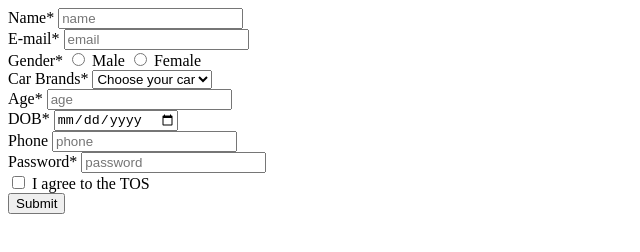
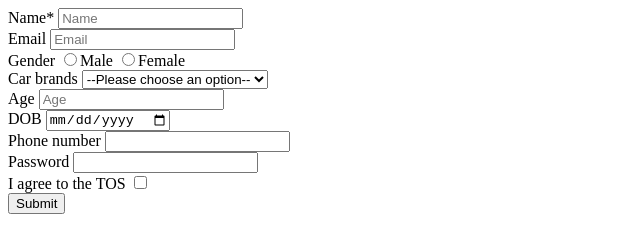
Before and after one commit to acciojob/signup-form-car-Subkabg, a website: page main.html in a window 1280 px wide. Shown: the whole page, without its empty margins (0-640 px from the left). Drawn offline with Linux system fonts and the light colour scheme.

Commit message:
created a submission

```diff
--- a/main.html
+++ b/main.html
@@ -10,7 +10,7 @@
 	<!-- the entire body must be written by student -->
     <script type="text/javascript" src="./script.js">
 </script>
-<form method= "POST">
+<!--  <form method= "POST">
 	<div>
 	<label for="name">Name*</label>
 		<input type="text" id="name" name="name" placeholder="name" required>
@@ -47,6 +47,43 @@
 		<label for="tos"></label>
 		<input type="checkbox" id="tos" required> I agree to the TOS <br>
 		<button type="submit" value="submit">Submit
+</form>-->
+	<form method="POST">
+		<label for="name">Name*</label>
+		<input type="text" placeholder="Name" required>
+		<br>
+		<label for="Email">Email</label>
+		<input type="email" placeholder="Email" required>
+		<br>
+		<label for="Gender">Gender</label>
+		<input type="radio" name="gender" required>Male
+		<input type="radio" name="gender" required>Female
+		<br>
+		<label for="car brand">Car brands</label>
+		<select required>
+			<option value=" ">--Please choose an option--</option>
+			<option value="BMW">BMW</option>
+			<option value="Audi">Audi</option>
+			<option value="i10">i10</option>
+		</select>
+		<br>
+		<label for="Age">Age</label>
+		<input type="number" placeholder="Age" required>
+		<br>
+		<label for="DOB">DOB</label>
+		<input type="date" required>
+		<br>
+		<label for="phone number" placeholder="xxx-xxx-xxxx">Phone number</label>
+		<input type="tel">
+		<br>
+		<label for="password" placeholder="password">Password</label>
+		<input type="password" required>
+		<br>
+		<label for="I agree to the TOS">I agree to the TOS</label>
+		<input type="checkbox" required>
+		<br>
+		<button type="submit">Submit</button>
+	</form>
 </body>
 
 </html>
```
